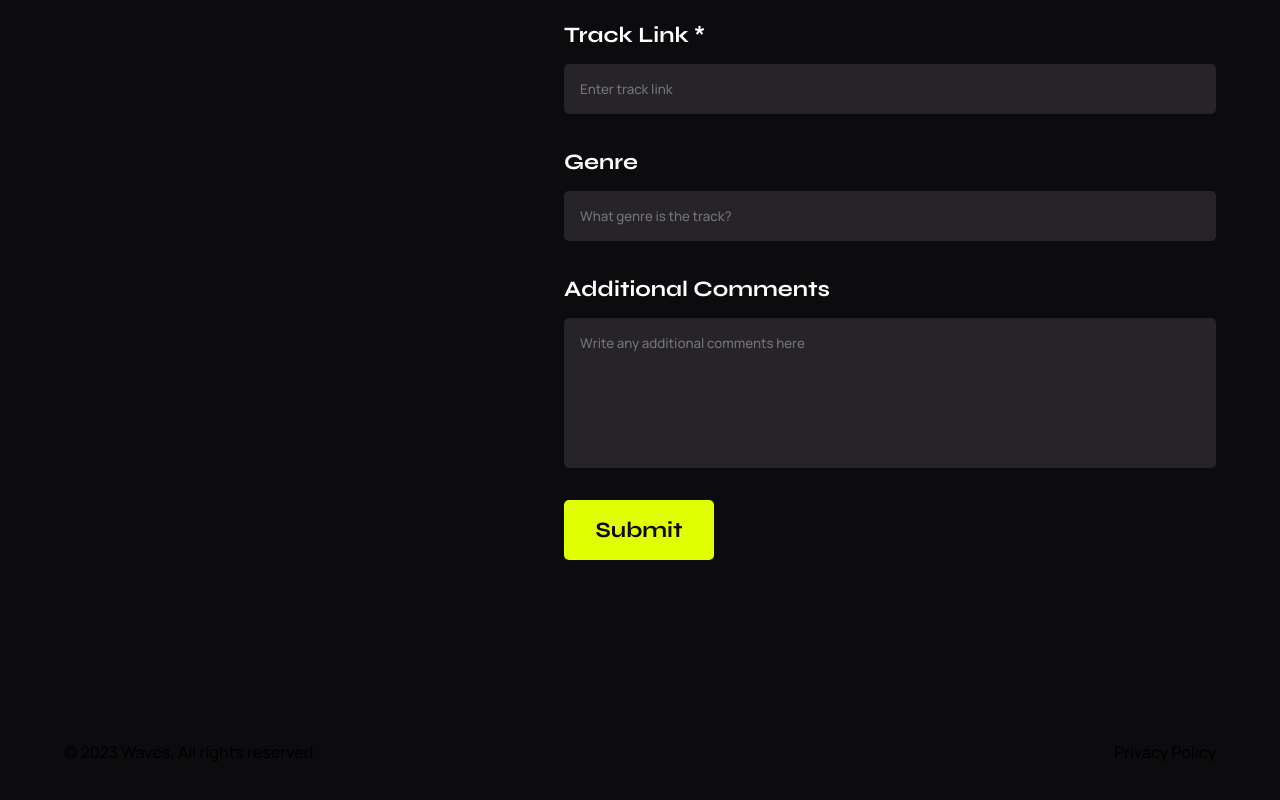
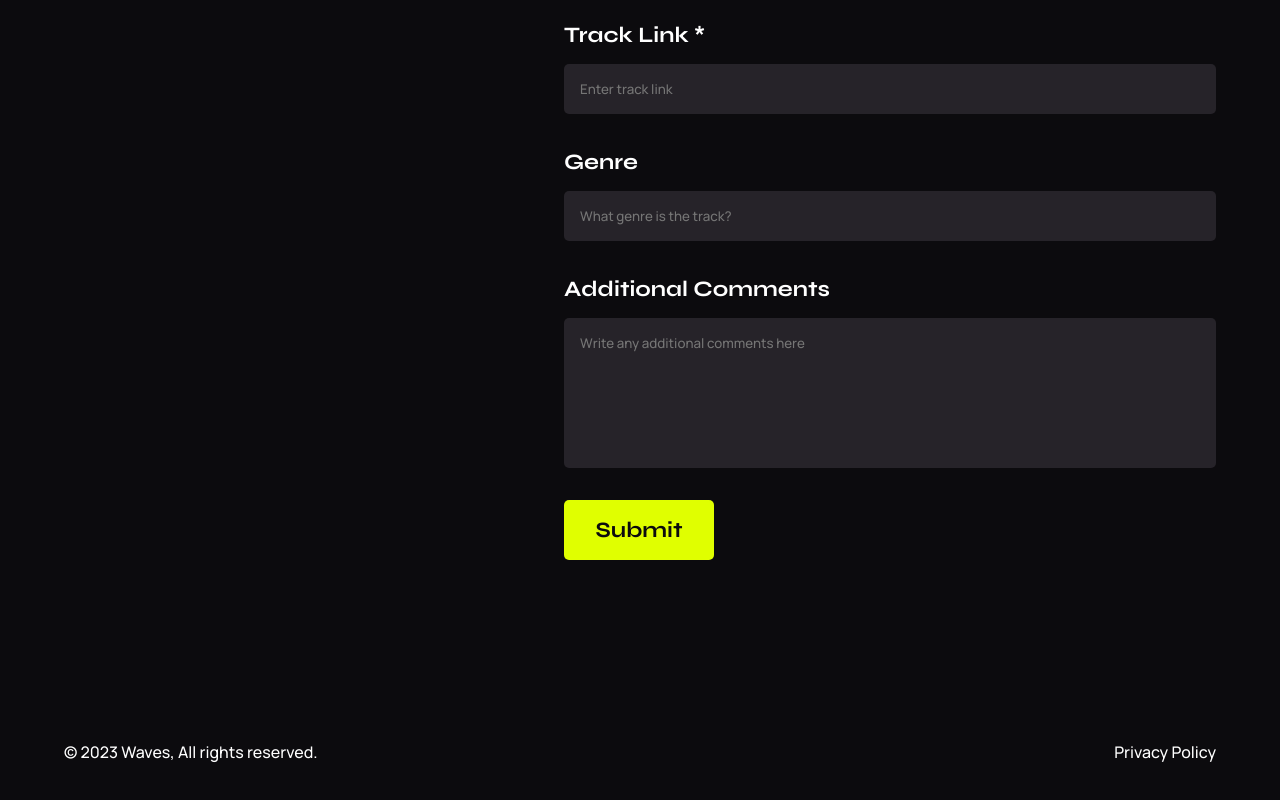
Before and after one commit to Danko2111/waves_records, a React (Vite) app: page / in a window 1280 px wide. Shown: the part 3594-4394 px from the top of the page. Built offline with nearby package versions, Linux system fonts and the light colour scheme; no server answers.

Commit message:
fixed hero banner size

```diff
--- a/src/components/footer/Footer.scss
+++ b/src/components/footer/Footer.scss
@@ -3,4 +3,5 @@
   align-items: center;
   justify-content: space-between;
   padding: 3rem 0;
+  color: white;
 }
--- a/src/components/hero/Hero.scss
+++ b/src/components/hero/Hero.scss
@@ -1,5 +1,5 @@
 .hero {
-  width: 100vw;
+  width: 100%;
   height: 100vh;
   background-image: url(../../assets/images/coverphoto.png);
   background-position: center;
```
